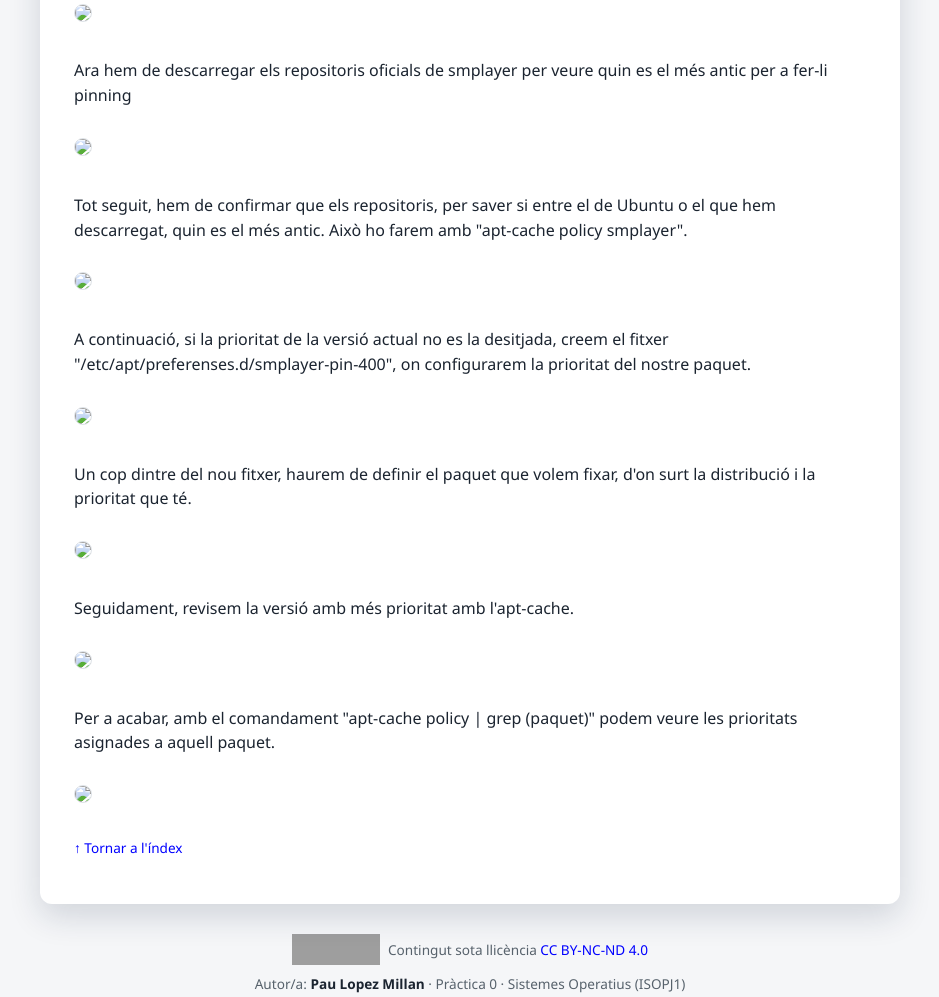
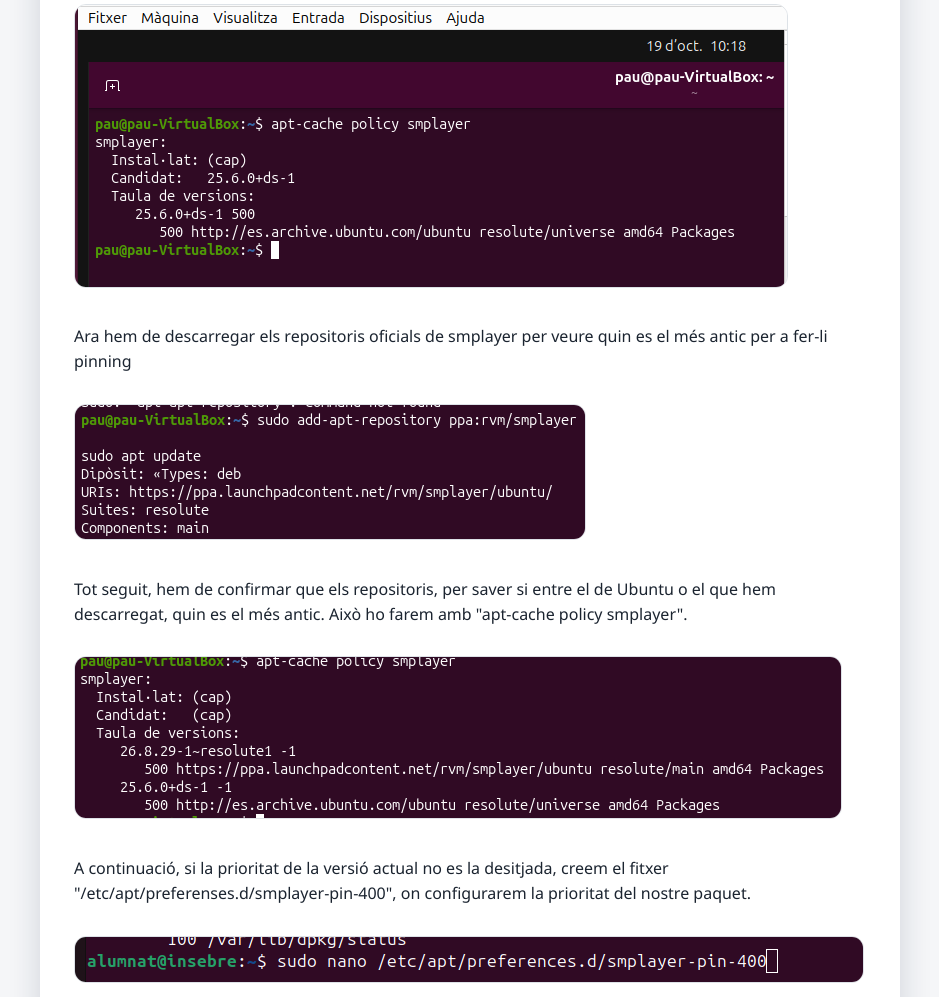
Before and after one commit to Pau-Lopez-Millan/sistemes_operatius, a plain HTML site: page sprint1/index.html in a window 1280 px wide. Shown: the part 529-1526 px from the top of the page, without its empty margins (170-1109 px from the left). Drawn offline with Linux system fonts and the light colour scheme; grey boxes are pictures that could not be loaded.

Commit message:
Update index.html

```diff
--- a/sprint1/index.html
+++ b/sprint1/index.html
@@ -37,26 +37,26 @@
         <h2>1. Instal·lació i fixació d'aplicacions (pin pakage)</h2>
       <p>Per a començar, revisarem la prioritat d'actualització i altres dades de
          l'aplicació amb "apt-cache policy (paquet)".</p>
-      <img src="../img/apt-cache.png">
+      <img src="../img/Sprint1/pinpacket/apt-cache.png">
       <p>Ara hem de descarregar els repositoris oficials de smplayer per veure quin
         es el més antic per a fer-li pinning</p>
-      <img src="../img/afegit_repositori.png">
+      <img src="../img/Sprint1/pinpacket/afegit_repositori.png">
       <p>Tot seguit, hem de confirmar que els repositoris, per saver si entre
         el de Ubuntu o el que hem descarregat, quin es el més antic. Això ho
         farem amb "apt-cache policy smplayer".</p>
-      <img src="../img/revisió_repositoris_instal·lats.png">
+      <img src="../img/Sprint1/pinpacket/revisió_repositoris_instal·lats.png">
       <p>A continuació, si la prioritat de la versió actual no es la desitjada,
          creem el fitxer "/etc/apt/preferenses.d/smplayer-pin-400", on configurarem
          la prioritat del nostre paquet.</p>
-      <img src="../img/fixer_prioritat.png">
+      <img src="../img/Sprint1/pinpacket/fixer_prioritat.png">
       <p>Un cop dintre del nou fitxer, haurem de definir el paquet que volem fixar,
          d'on surt la distribució i la prioritat que té.</p>
-      <img src="../img/text_prioritat.png">
+      <img src="../img/Sprint1/pinpacket/text_prioritat.png">
       <p>Seguidament, revisem la versió amb més prioritat amb l'apt-cache.</p>
-      <img src="../img/Confirmar_prioritat_antiga.png">
+      <img src="../img/Sprint1/pinpacket/Confirmar_prioritat_antiga.png">
       <p>Per a acabar, amb el comandament "apt-cache policy | grep (paquet)" podem
          veure les prioritats asignades a aquell paquet.</p>
-      <img src="../img/resultat_prioritat.png">
+      <img src="../img/Sprint1/pinpacket/resultat_prioritat.png">
       <p class="tornar-index"><a href="#index-apartats">↑ Tornar a l'índex</a></p>
     </article>
   </section>
```
